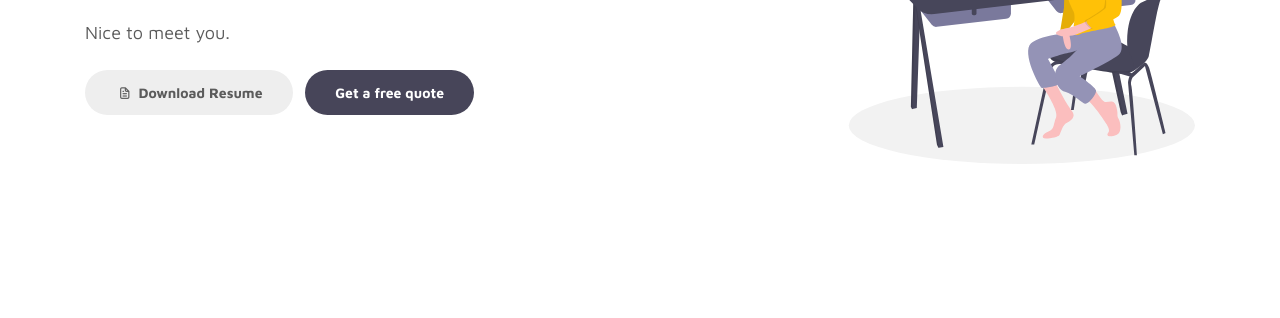
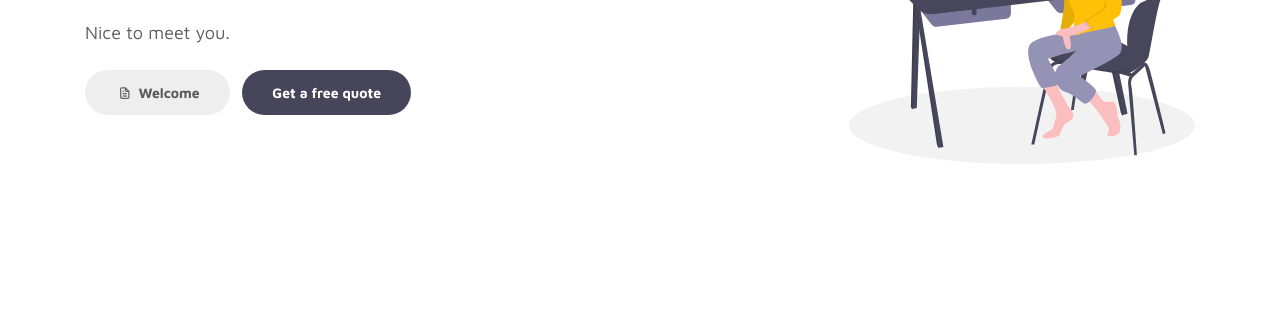
Before and after one commit to FathanSeehan/Fathan, a plain HTML site: page Website Saya.html in a window 1280 px wide. Shown: the part 354-672 px from the top of the page. Drawn offline with Linux system fonts and the light colour scheme.

Commit message:
Website Saya.html

```diff
--- a/Website Saya.html
+++ b/Website Saya.html
@@ -86,7 +86,7 @@ https://www.tooplate.com/view/2115-marvel
                         <p>Nice to meet you.</p>
 
                         <div class="custom-btn-group mt-4">
-                          <a href="#" class="btn mr-lg-2 custom-btn"><i class='uil uil-file-alt'></i> Download Resume</a>
+                          <a href="#" class="btn mr-lg-2 custom-btn"><i class='uil uil-file-alt'></i> Welcome</a>
                           <a href="#contact" class="btn custom-btn custom-btn-bg custom-btn-link">Get a free quote</a>
                         </div>
                     </div>
```
